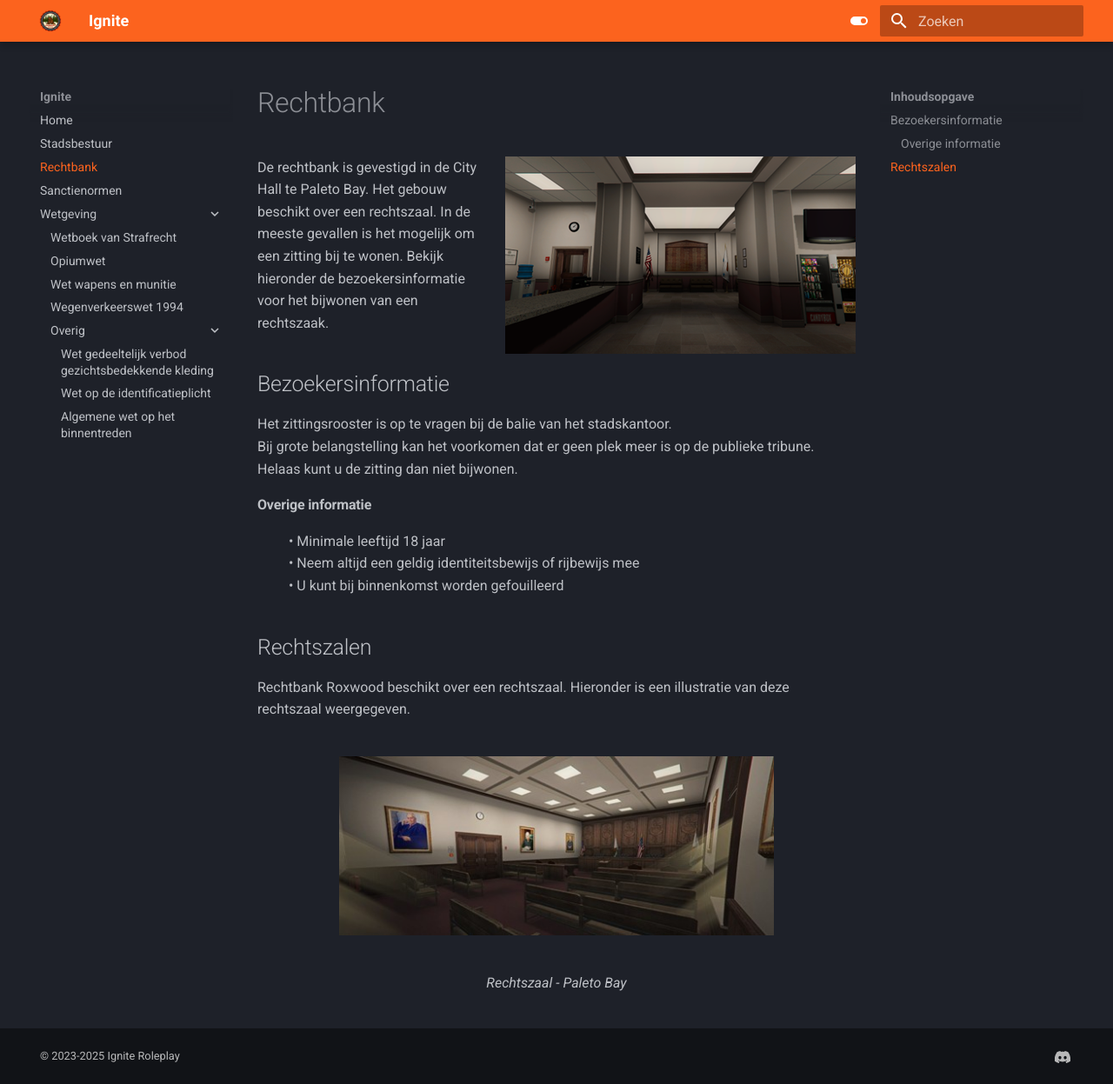
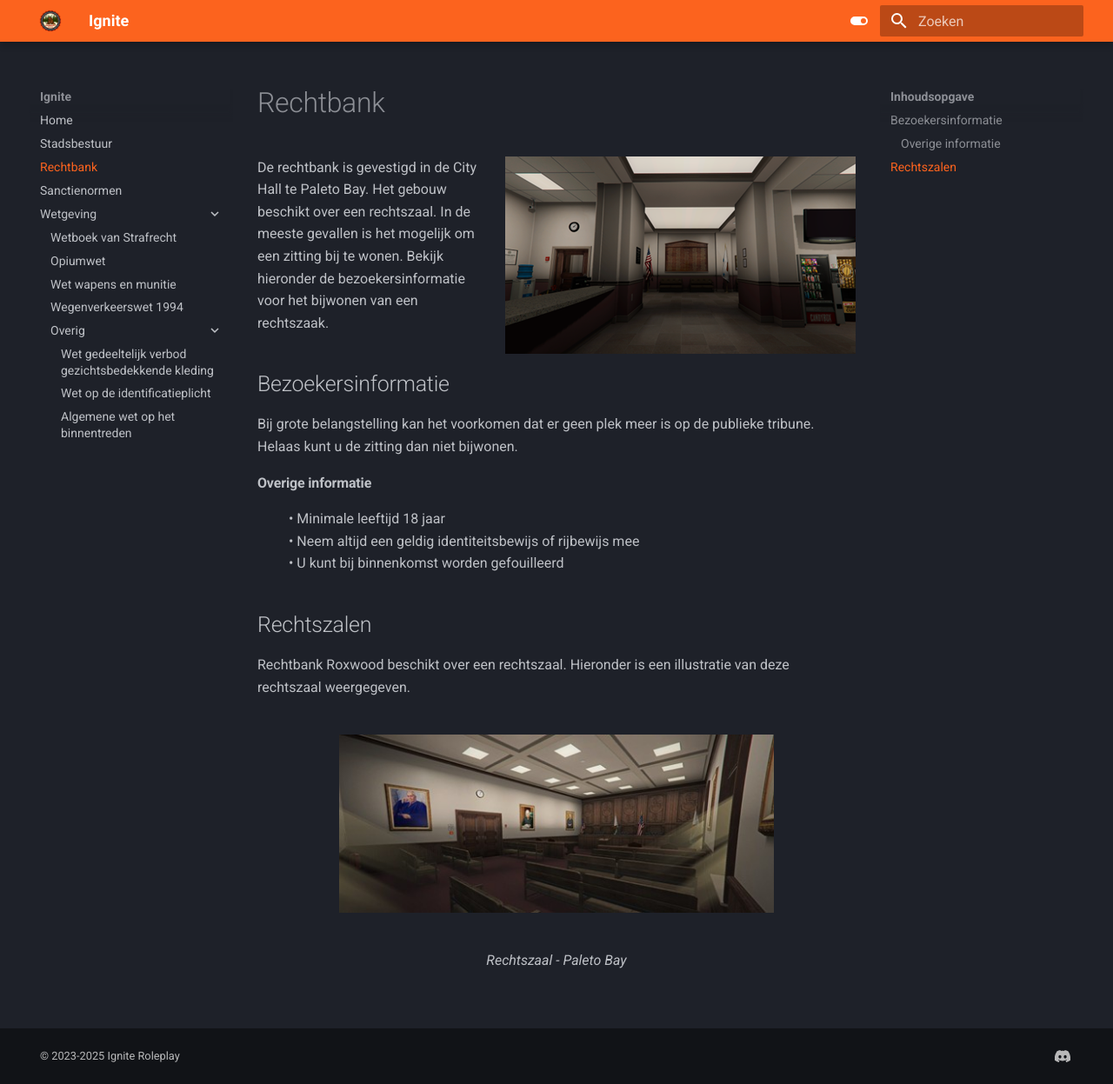
Before and after one commit to NLDenny/wetboek, an MkDocs documentation site: the page built from docs/rechtbank.md, in a window 1280 px wide and 1247 px high. Shown: the whole window at 87% size. Built offline with MkDocs 1.6.1 and Material for MkDocs 9.7.7, drawn with Linux system fonts in a browser that asks for light colours.

Commit message:
Update rechtbank.md

```diff
--- a/docs/rechtbank.md
+++ b/docs/rechtbank.md
@@ -9,7 +9,6 @@ Bekijk hieronder de bezoekersinformatie voor het bijwonen van een rechtszaak.
 
 ## Bezoekersinformatie
 
-Het zittingsrooster is op te vragen bij de balie van het stadskantoor. <br />
 Bij grote belangstelling kan het voorkomen dat er geen plek meer is op de publieke tribune.
 Helaas kunt u de zitting dan niet bijwonen.
 
```
